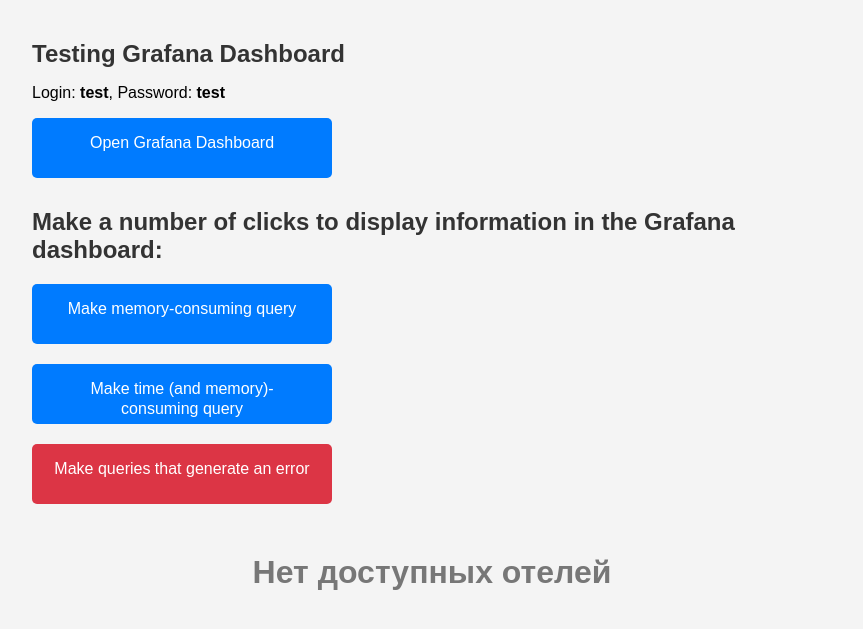
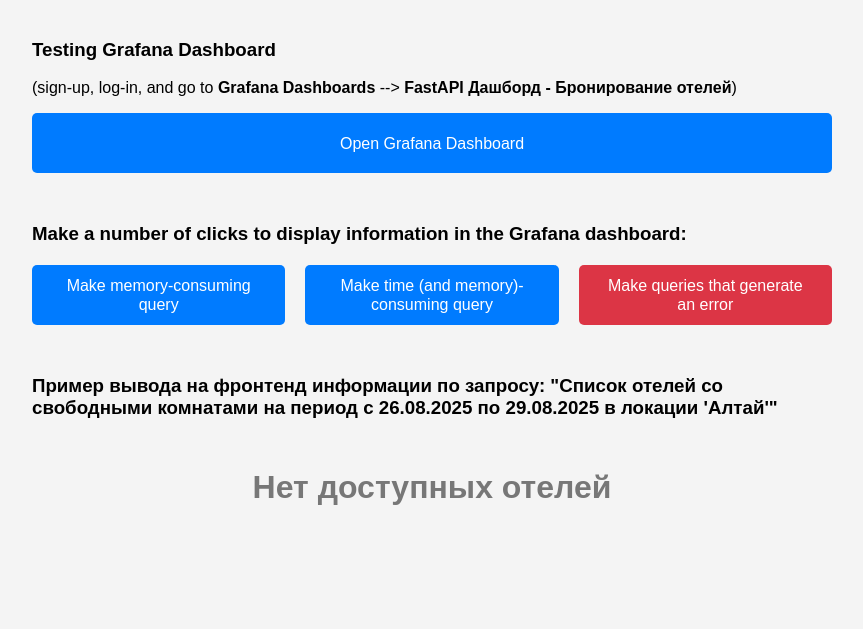
Before and after one commit to phoenix0597/fastapi-project, a FastAPI app: template app/templates/hotels.html in a window 1280 px wide. Shown: the top 629 px of the page, without its empty margins (208-1071 px from the left). Run offline with FastAPI, Linux system fonts and the light colour scheme; the template is opened without the code that fills it, so the values that code supplies are empty; parts of the project's set-up code (start-up, migrations or seed data) failed here and were passed over.

Commit message:
Prometheus+Grafana monitoring fixed + Frontend edited

```diff
--- a/app/templates/hotels.html
+++ b/app/templates/hotels.html
@@ -5,7 +5,7 @@
     <meta name="viewport"
           content="width=device-width, user-scalable=no, initial-scale=1.0, maximum-scale=1.0, minimum-scale=1.0">
     <meta http-equiv="X-UA-Compatible" content="ie=edge">
-    <title>Набронировал</title>
+    <title>Бронирование отелей</title>
     <style>
         body {
             font-family: Arial, sans-serif;
@@ -19,7 +19,7 @@
             padding: 20px;
         }
         .header {
-            margin-bottom: 30px;
+            margin-bottom: 50px;
         }
         .header h2 {
             margin-bottom: 10px;
@@ -31,14 +31,20 @@
             gap: 20px;
             margin-top: 20px;
         }
+        .horizontal-buttons {
+            display: flex;
+            justify-content: space-between;
+            gap: 20px;
+        }
         .button-wrapper {
+            flex: 1;
+            position: relative; /* Для абсолютного позиционирования индикатора */
+        }
+        .header a {
             display: flex;
             align-items: center;
-            gap: 10px;
-        }
-        .header a {
-            display: inline-block;
-            padding: 15px 20px; /* Увеличенный padding для большего пространства */
+            justify-content: center;
+            padding: 15px 20px;
             text-decoration: none;
             color: white;
             background-color: #007bff;
@@ -47,10 +53,9 @@
             cursor: pointer;
             text-align: center;
             width: 100%;
-            max-width: 300px;
             box-sizing: border-box;
-            height: 60px; /* Увеличенная высота кнопки */
-            line-height: 20px; /* Вертикальное выравнивание текста */
+            height: 60px;
+            line-height: 1.2;
         }
         .header a:hover {
             background-color: #0056b3;
@@ -89,8 +94,11 @@
             margin-top: 50px;
             color: #777;
         }
-        /* Стили для индикаторов загрузки */
         .loading-spinner {
+            position: absolute;
+            bottom: -40px; /* Фиксированное положение под кнопкой */
+            left: 43%;
+            transform: translateX(-50%);
             display: none;
             border: 4px solid #f3f3f3;
             border-radius: 50%;
@@ -103,11 +111,14 @@
             0% { transform: rotate(0deg); }
             100% { transform: rotate(360deg); }
         }
+        .button-container + h3 {
+            margin-top: 60px; /* Фиксированное расстояние от кнопок до заголовка списка отелей */
+        }
     </style>
     <script>
         function sendRequest(url, spinnerId) {
             const spinner = document.getElementById(spinnerId);
-            spinner.style.display = 'inline-block';  // Показываем индикатор загрузки
+            spinner.style.display = 'inline-block';
 
             fetch(url)
                 .then(response => {
@@ -119,7 +130,7 @@
                 })
                 .catch(error => console.error('Request error:', error))
                 .finally(() => {
-                    spinner.style.display = 'none';  // Скрываем индикатор загрузки
+                    spinner.style.display = 'none';
                 });
         }
     </script>
@@ -127,16 +138,17 @@
 <body>
     <div class="container">
         <div class="header">
-            <h2>Testing Grafana Dashboard</h2>
-            <p>Login: <strong>test</strong>, Password: <strong>test</strong></p>
-            <a href="http://127.0.0.1:3000/d/_eX4mpl312/fastapi-dashbord-bronirovanie-otelej" target="_blank">
+            <h3>Testing Grafana Dashboard</h3>
+            <p>(sign-up, log-in, and go to <strong>Grafana Dashboards</strong> --> <strong>FastAPI Дашборд - Бронирование отелей</strong>)</p>
+            <a href="http://127.0.0.1:3000/d/_eX4mpl312/fastapi-dashbord-bronirovanie-otelej?orgId=1&refresh=5s" target="_blank">
                 Open Grafana Dashboard
             </a>
         </div>
 
         <div class="header">
-            <h2>Make a number of clicks to display information in the Grafana dashboard:</h2>
+            <h3>Make a number of clicks to display information in the Grafana dashboard:</h3>
             <div class="button-container">
+                <div class="horizontal-buttons">
                     <div class="button-wrapper">
                         <a onclick="sendRequest('http://127.0.0.1:9000/prometheus/memory_consumer', 'spinner1')">
                             Make memory-consuming query
@@ -157,6 +169,9 @@
                     </div>
                 </div>
             </div>
+        </div>
+
+        <h3>Пример вывода на фронтенд информации по запросу: "Список отелей со свободными комнатами на период с 26.08.2025 по 29.08.2025 в локации 'Алтай'"</h3>
 
         <div>
             {% if hotels %}
--- a/grafana.ini
+++ b/grafana.ini
@@ -439,7 +439,7 @@
 #################################### Users ###############################
 [users]
 # disable user signup / registration
-allow_sign_up = false
+allow_sign_up = true
 
 # Allow non admin users to create organizations
 allow_org_create = false
@@ -460,8 +460,8 @@ auto_assign_org_role = Viewer
 ;login_default_org_id =
 
 # Background text for the user field on the login page
-login_hint = type `test` to get test access
-password_hint = type `test` to get test access
+login_hint = username or email
+password_hint = password
 
 # Default UI theme ("dark" or "light")
 ;default_theme = dark
```
Also changed, not shown: app/importer/hotels.csv (added, +7 -0 lines), app/importer/rooms.csv (added, +12 -0 lines), app/importer/utils.py (added, +32 -0 lines). Lines whose indentation alone changed are shown as unchanged.
